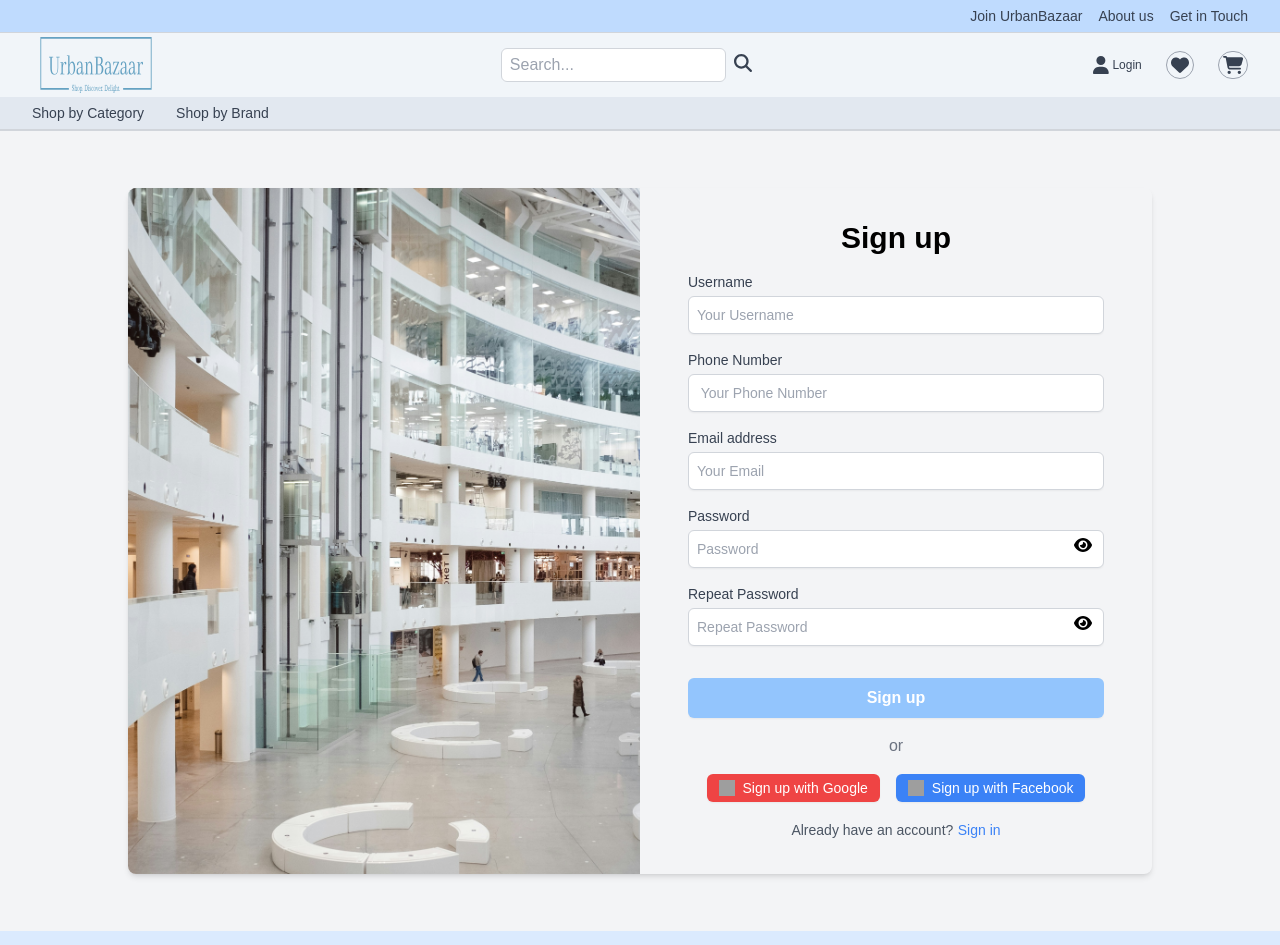
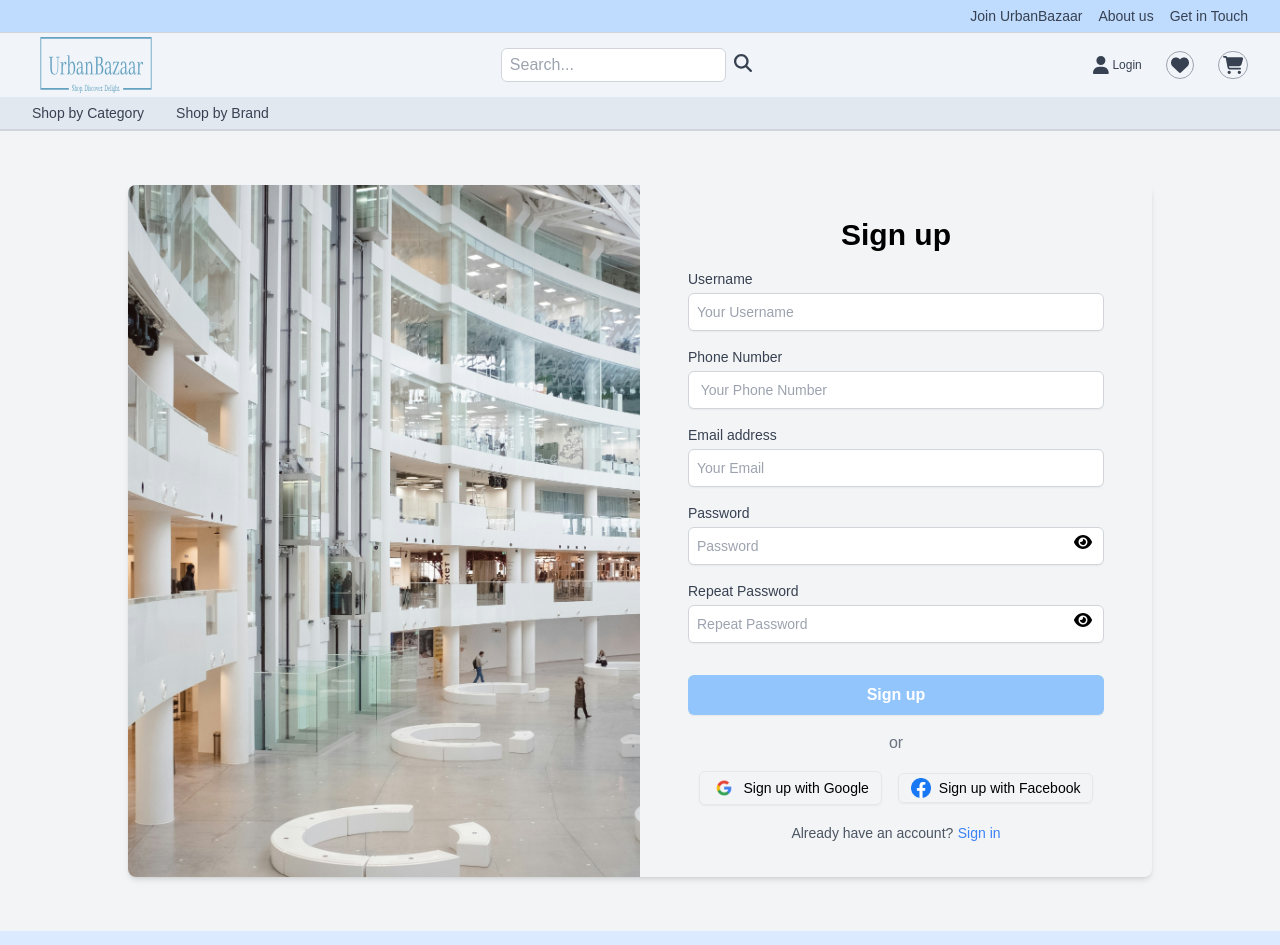
Before and after one commit to SylviaT01/UrbanBazaar, a React (Create React App) app in the folder frontend-urban-bazaar/: page /signup in a window 1280 px wide. Shown: the top 945 px of the page. Built offline with nearby package versions, Linux system fonts and the light colour scheme; no server answers; grey boxes are pictures that could not be loaded.

Commit message:
Import google and facebook icons to login and signup page

```diff
--- a/frontend-urban-bazaar/src/Forms /login.jsx
+++ b/frontend-urban-bazaar/src/Forms /login.jsx
@@ -2,15 +2,17 @@ import React, { useState, useContext } from 'react';
 import { UserContext } from '../contexts/userContext';
 import { Link } from 'react-router-dom';
 import { FontAwesomeIcon } from '@fortawesome/react-fontawesome';
-import { faGoogle, faFacebook } from '@fortawesome/free-brands-svg-icons';
-import supermarket from "../assets/supermarket.jpg.jpg"
+import { faEye, faEyeSlash } from '@fortawesome/free-solid-svg-icons';
+import supermarket from "../assets/supermarket.jpg.jpg";
+import googleIcon from '../assets/google icon.png';
+import facebookIcon from '../assets/facebookIcon.png';
 
 
 export default function Login() {
   const { login } = useContext(UserContext);
   const [email, setEmail] = useState('');
   const [password, setPassword] = useState('');
-  const [showPassword ] = useState(false);
+  const [showPassword, setShowPassword ] = useState(false);
 
   function handleSubmit(e) {
     e.preventDefault();
@@ -59,9 +61,9 @@ export default function Login() {
                         className="input-field border border-gray-300 rounded-md px-3 py-2 w-full"
                         placeholder="Password"
                       />
-                      {/* <span className="absolute inset-y-0 right-0 pr-3 pt-4 flex items-center cursor-pointer" onClick={() => setShowPassword(!showPassword)}>
+                      <span className="absolute inset-y-0 right-0 pr-3 pt-4 flex items-center cursor-pointer" onClick={() => setShowPassword(!showPassword)}>
                         <FontAwesomeIcon icon={showPassword ? faEyeSlash : faEye} />
-                      </span> */}
+                      </span>
                     </div>
                     <div>
                       <button
@@ -90,17 +92,14 @@ export default function Login() {
                       </div>
                     </div>
                     <div>
-                      {/* <div className="flex items-center">
-                      <p>or</p>
-                      </div> */}
 
-                      <div className="social-login flex items-center justify-between">
-                        <button className="google-btn flex items-center text-gray-900 py-2 px-4 rounded border border-gray-300">
-                          <FontAwesomeIcon icon={faGoogle} className="text-sm text-gray-900 mr-2" />
+                      <div className="flex items-center justify-center mt-4 space-x-4 ">
+                        <button className="flex items-center justify-center py-1 px-3 w-auto text-black rounded-md shadow-sm text-sm border border-gray-200">
+                          <img src={googleIcon} alt="Google" className="w-5 h-5 mr-2" />
                           Google
                         </button>
-                        <button className="facebook-btn flex items-center text-gray-900 py-2 px-4 rounded border border-gray-300">
-                          <FontAwesomeIcon icon={faFacebook} className="text-sm text-gray-900 mr-2" />
+                        <button className="flex items-center justify-center py-1 px-3 w-auto text-black  rounded-md shadow-sm text-sm border border-gray-200">
+                          <img src={facebookIcon} alt="Facebook" className="w-4 h-4 mr-2" />
                           Facebook
                         </button>
                       </div>
--- a/frontend-urban-bazaar/src/Forms /signup.jsx
+++ b/frontend-urban-bazaar/src/Forms /signup.jsx
@@ -1,10 +1,12 @@
-// Forms/SignUp.jsx
+
 import React, { useState, useContext } from 'react';
 import { UserContext } from '../contexts/userContext';
 import { Link } from 'react-router-dom';
 import { FontAwesomeIcon } from '@fortawesome/react-fontawesome';
 import { faEye, faEyeSlash } from '@fortawesome/free-solid-svg-icons';
 import mall from '../assets/mall.jpg';
+import googleIcon from '../assets/google icon.png';
+import facebookIcon from '../assets/facebookIcon.png';
 
 
 export default function SignUp() {
@@ -18,18 +20,7 @@ export default function SignUp() {
   const [showPassword, setShowPassword] = useState(false);
   const [showPasswordConfirmation, setShowPasswordConfirmation] = useState(false);
 
-  // function handleSubmit(e) {
-  //   e.preventDefault();
-  //   if (password !== passwordConfirmation) {
-  //     setError('Passwords do not match');
-  //     return;
-  //   }
-  //   if (!/(?=.*\d)(?=.*[!@#$%^&*])(?=.*[a-zA-Z]).{8,}/.test(password)) {
-  //     setError('Password must be at least 8 characters long and include numbers and symbols');
-  //     return;
-  //   }
-  //     signup(username, email, phone_number, password);
-  // }
+
   const handleSubmit = async (e) => {
     e.preventDefault();
 
@@ -61,10 +52,6 @@ export default function SignUp() {
             className="bg-cover bg-center md:w-1/2"
             style={{ backgroundImage: `url(${mall})` }}
           >
-            {/* <div className="bg-blue-300 bg-opacity-50 h-full flex flex-col justify-center items-center p-4 md:p-12">
-              <h2 className="text-4xl font-semibold text-gray-700 text-center">Join Medimart</h2>
-              <p className="text-gray-700 mt-4 text-center">Create your account today.</p>
-            </div> */}
           </div>
 
           {/* Right half with form */}
@@ -176,18 +163,18 @@ export default function SignUp() {
                       </button>
                     </div>
                     <div className="mt-6 text-center">
-                    <div className="text-gray-500">or</div>
-                    <div className="flex items-center justify-center mt-4 space-x-4">
-                      <button className="flex items-center justify-center py-1 px-3 w-auto bg-red-500 hover:bg-red-600 text-white rounded-md shadow-sm text-sm">
-                        <img src="/path/to/google-icon.png" alt="Google" className="w-4 h-4 mr-2" />
+                      <div className="text-gray-500">or</div>
+                      <div className="flex items-center justify-center mt-4 space-x-4 ">
+                        <button className="flex items-center justify-center py-1 px-3 w-auto text-black rounded-md shadow-sm text-sm border border-gray-200">
+                          <img src={googleIcon} alt="Google" className="w-6 h-6 mr-2" />
                           Sign up with Google
-                      </button>
-                      <button className="flex items-center justify-center py-1 px-3 w-auto bg-blue-500 hover:bg-blue-600 text-white rounded-md shadow-sm text-sm">
-                        <img src="/path/to/facebook-icon.png" alt="Facebook" className="w-4 h-4 mr-2" />
-                         Sign up with Facebook
-                      </button>
+                        </button>
+                        <button className="flex items-center justify-center py-1 px-3 w-auto text-black  rounded-md shadow-sm text-sm border border-gray-200">
+                          <img src={facebookIcon} alt="Facebook" className="w-5 h-5 mr-2" />
+                          Sign up with Facebook
+                        </button>
+                      </div>
                     </div>
-                  </div>
                     <div className="text-center mt-4">
                       <span className="text-sm text-gray-600">Already have an account?</span>{' '}
                       <Link to="/login" className="text-sm font-medium text-blue-500 hover:text-blue-400">
--- a/frontend-urban-bazaar/src/components/navItems.jsx
+++ b/frontend-urban-bazaar/src/components/navItems.jsx
@@ -28,7 +28,7 @@ export default function NavItems() {
       <div className="bg-blue-200 border-b border-gray-300">
         <div className="flex h-8 items-center justify-end px-4 sm:px-6 lg:px-8">
           <div className="flex space-x-4">
-            <Link to="/join" className="text-gray-700 font-medium text-sm hover:text-blue-700">
+            <Link to="/signup" className="text-gray-700 font-medium text-sm hover:text-blue-700">
               Join UrbanBazaar
             </Link>
             <Link to="/about" className="text-gray-700 font-medium text-sm hover:text-blue-700">
```
Also changed, not shown: frontend-urban-bazaar/src/assets/google_13170545.png (added).
